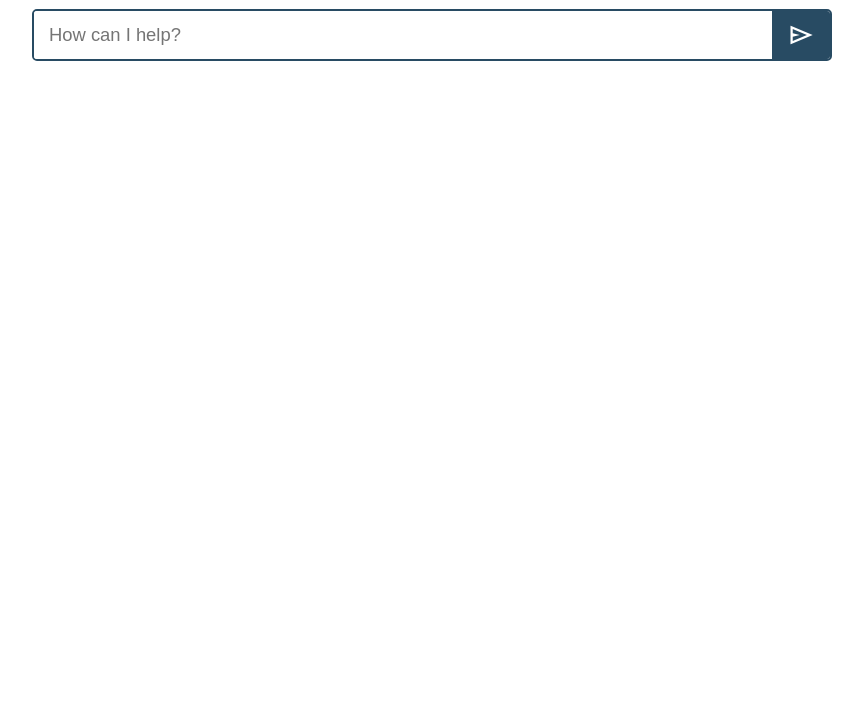
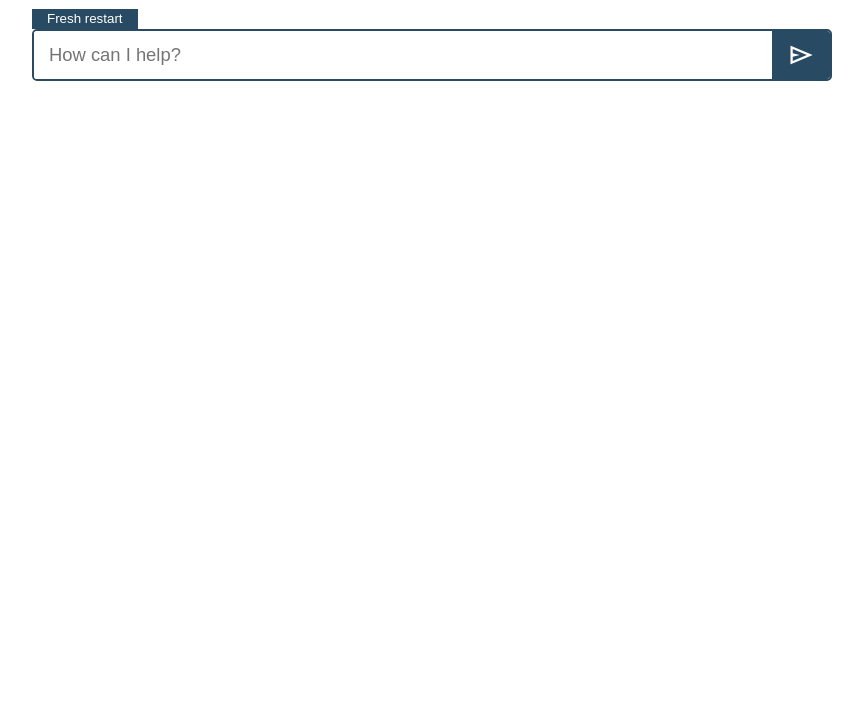
Before and after one commit to SmoothGoL/movie-embedding-vector-search, a website: page public/index.html in a window 1280 px wide. Shown: the part 81-800 px from the top of the page, without its empty margins (208-1071 px from the left). Drawn offline with nearby package versions, Linux system fonts and the light colour scheme; a web font is replaced by a local one.

Commit message:
Update index.html

```diff
--- a/public/index.html
+++ b/public/index.html
@@ -13,6 +13,7 @@
                 ReelRecs
                 <span class="icon material-symbols-outlined">chat_bubble</span>
             </h1>
+            <button id="restart">Fresh restart</button>
             <form id="prompt-form">
                 <input id="user-input" type="text" placeholder="How can I help?">
                 <button>
```
